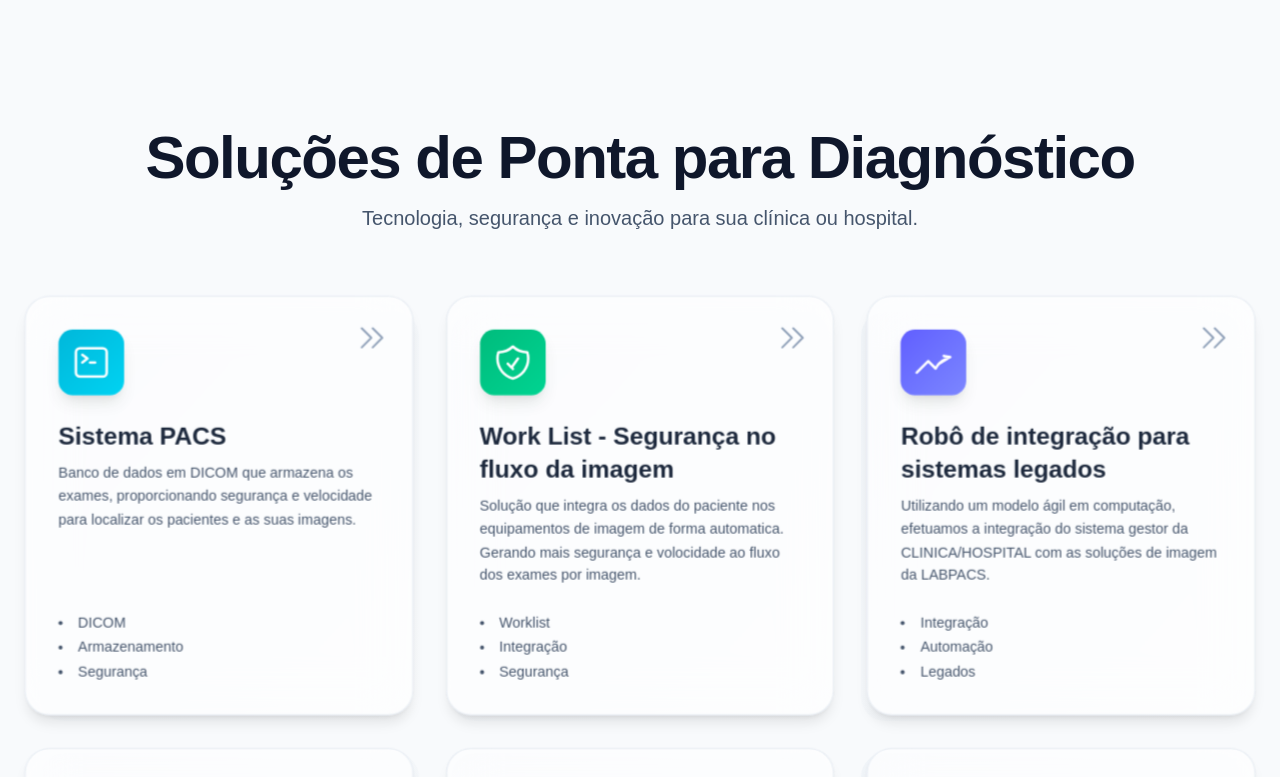
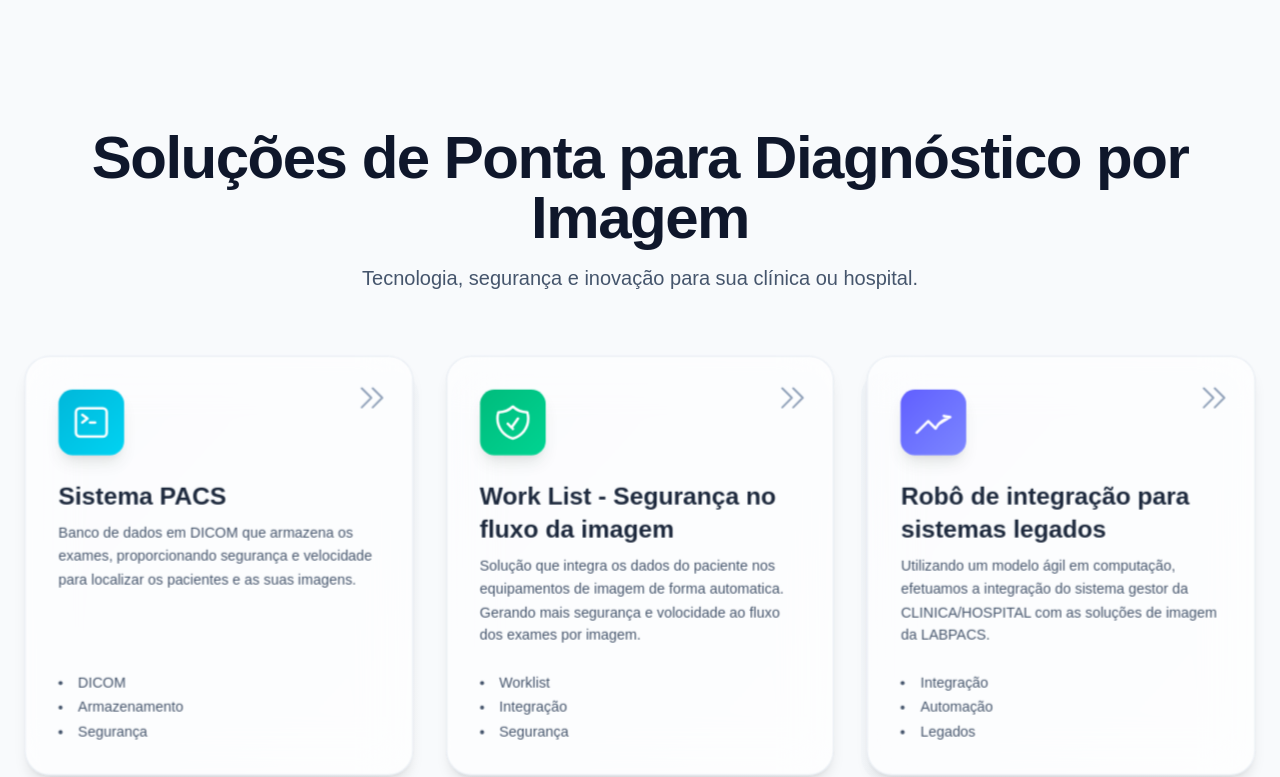
Before and after one commit to Web-Star-Studio/labpacs, a React (Vite) app: page / in a window 1280 px wide. Shown: the part 800-1577 px from the top of the page. Built offline with nearby package versions, Linux system fonts and the light colour scheme; a web font is replaced by a local one.

Commit message:
update hero text

```diff
--- a/src/components/Products.tsx
+++ b/src/components/Products.tsx
@@ -252,7 +252,7 @@ export default function Products() {
           transition={{ duration: 0.5 }}
         >
           <h2 className="text-4xl md:text-6xl font-bold tracking-tight text-slate-900">
-            Soluções de Ponta para Diagnóstico
+            Soluções de Ponta para Diagnóstico por Imagem
           </h2>
           <p className="mt-4 text-lg md:text-xl text-slate-600 max-w-3xl mx-auto">
             Tecnologia, segurança e inovação para sua clínica ou hospital.
```
